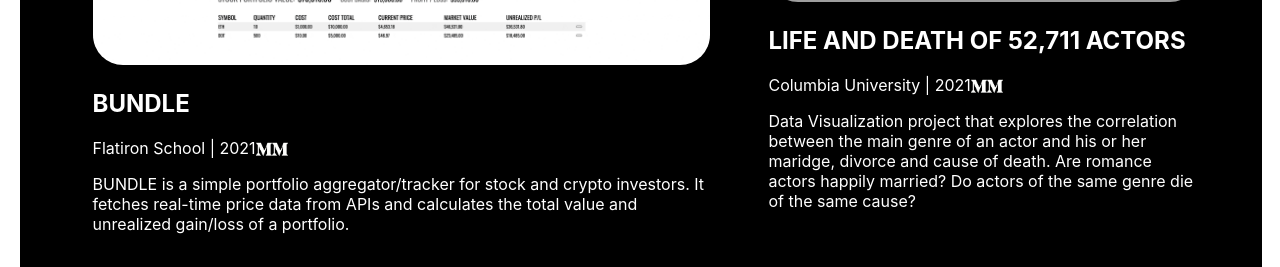
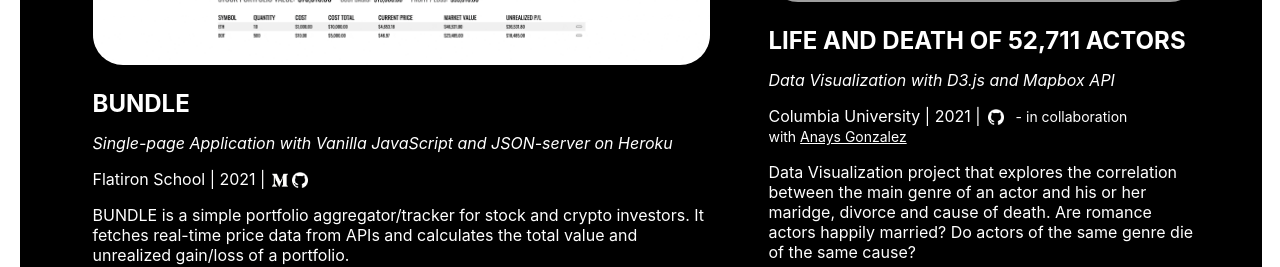
Before and after one commit to taka-2628/portfolio, a React (Create React App) app: page /web in a window 1280 px wide. Shown: the part 469-736 px from the top of the page. Built offline with nearby package versions, Linux system fonts and the light colour scheme; grey boxes are pictures that could not be loaded.

Commit message:
fix: added subtitle & fixed links

```diff
--- a/src/components/Web.js
+++ b/src/components/Web.js
@@ -4,7 +4,8 @@ import { BackgroundContext } from './context/background';
 
 import bundleGIF from "../assets/01-BUNDLE.gif";
 import actorGIF from "../assets/02-52711-Actors.gif";
-import mediumLogo from "../assets/medium-logo_white.png"
+import mediumLogo from "../assets/medium-logo_white.png";
+import githubLogo from "../assets/github-logo_white.png";
 
 function Web(){
   const match = useRouteMatch();
@@ -24,16 +25,19 @@ function Web(){
         </a>
         <div className="work-description">
           <a href="https://taka-2628.github.io/BUNDLE/" target="_blank" rel="noopener noreferrer" className="web-project-link">
-            <h2>BUNDLE</h2>
+            <h2 className="title">BUNDLE</h2>
           </a>
+          <i className="subtitle">Single-page Application with Vanilla JavaScript and JSON-server on Heroku</i>
           <p className="project-detail">
-            Flatiron School | 2021
-            <a href="https://takashi-honzawa.medium.com/bundle-my-first-spa-project-3e1a7f692b27" target="_blank" rel="noopener noreferrer">
-              <img className="website-logo" src={mediumLogo}></img>
-            </a>
-            <a href="https://takashi-honzawa.medium.com/bundle-my-first-spa-project-3e1a7f692b27" target="_blank" rel="noopener noreferrer">
-              <img className="website-logo" src={mediumLogo}></img>
-            </a>
+            Flatiron School | 2021 |
+            <span className="website-logo-wrapper">
+              <a href="https://takashi-honzawa.medium.com/bundle-my-first-spa-project-3e1a7f692b27" target="_blank" rel="noopener noreferrer">
+                <img className="website-logo" src={mediumLogo}></img>
+              </a>
+              <a href="https://github.com/taka-2628/portfolio" target="_blank" rel="noopener noreferrer">
+                <img className="website-logo" src={githubLogo}></img>
+              </a>
+            </span>
           </p>
           <p className="paragraph">
             BUNDLE is a simple portfolio aggregator/tracker for stock and crypto investors. It fetches real-time price data from APIs and calculates the total value and unrealized gain/loss of a portfolio.
@@ -47,20 +51,22 @@ function Web(){
 
         <div className="work-description">
           <a href="https://taka-2628.github.io/52711_ACTORS/" target="_blank" rel="noopener noreferrer" className="web-project-link">
-            <h2>LIFE AND DEATH OF 52,711 ACTORS</h2>
+            <h2 className="title">LIFE AND DEATH OF 52,711 ACTORS</h2>
           </a>
+          <i className="subtitle">Data Visualization with D3.js and Mapbox API</i>
           <p className="project-detail">
-            Columbia University | 2021
-            <a href="https://takashi-honzawa.medium.com/bundle-my-first-spa-project-3e1a7f692b27" target="_blank" rel="noopener noreferrer">
-              <img className="website-logo" src={mediumLogo}></img>
-            </a>
-            <a href="https://takashi-honzawa.medium.com/bundle-my-first-spa-project-3e1a7f692b27" target="_blank" rel="noopener noreferrer">
-              <img className="website-logo" src={mediumLogo}></img>
-            </a>
+            Columbia University | 2021 |
+            <span className="website-logo-wrapper">
+              <a href="https://github.com/taka-2628/52711_ACTORS" target="_blank" rel="noopener noreferrer">
+                <img className="website-logo" src={githubLogo}></img>
+              </a>
+            </span>
+            <span className="collaborator">- in collaboration with&nbsp;
+              <a href="https://www.arch.columbia.edu/student-work?student_name_contains=Anays%20Gonzalez" target="_blank" rel="noopener noreferrer">Anays Gonzalez</a>
+            </span>
           </p>
           <p className="paragraph">
             Data Visualization project that explores the correlation between the main genre of an actor and his or her maridge, divorce and cause of death. Are romance actors happily married? Do actors of the same genre die of the same cause?
-
           </p>
         </div>
       </div>
--- a/src/index.css
+++ b/src/index.css
@@ -79,9 +79,31 @@ header {
   text-decoration: underline;
 }
 
+.title {
+  margin-bottom: 15px;
+}
+
+.website-logo-wrapper {
+  margin-left: 5px;
+}
+
 .website-logo {
   width: 1rem;
   vertical-align: -15%;
+  margin: 0 2px;
+}
+
+.collaborator {
+  margin-left: 10px;
+  font-size: 14px;
+}
+
+.collaborator a:link {
+  color: white;
+}
+
+.collaborator a:visited {
+  color: white;
 }
 
 .paragraph {
```
Also changed, not shown: src/assets/github-logo_black.png (added), src/assets/github-logo_white.png (added).
